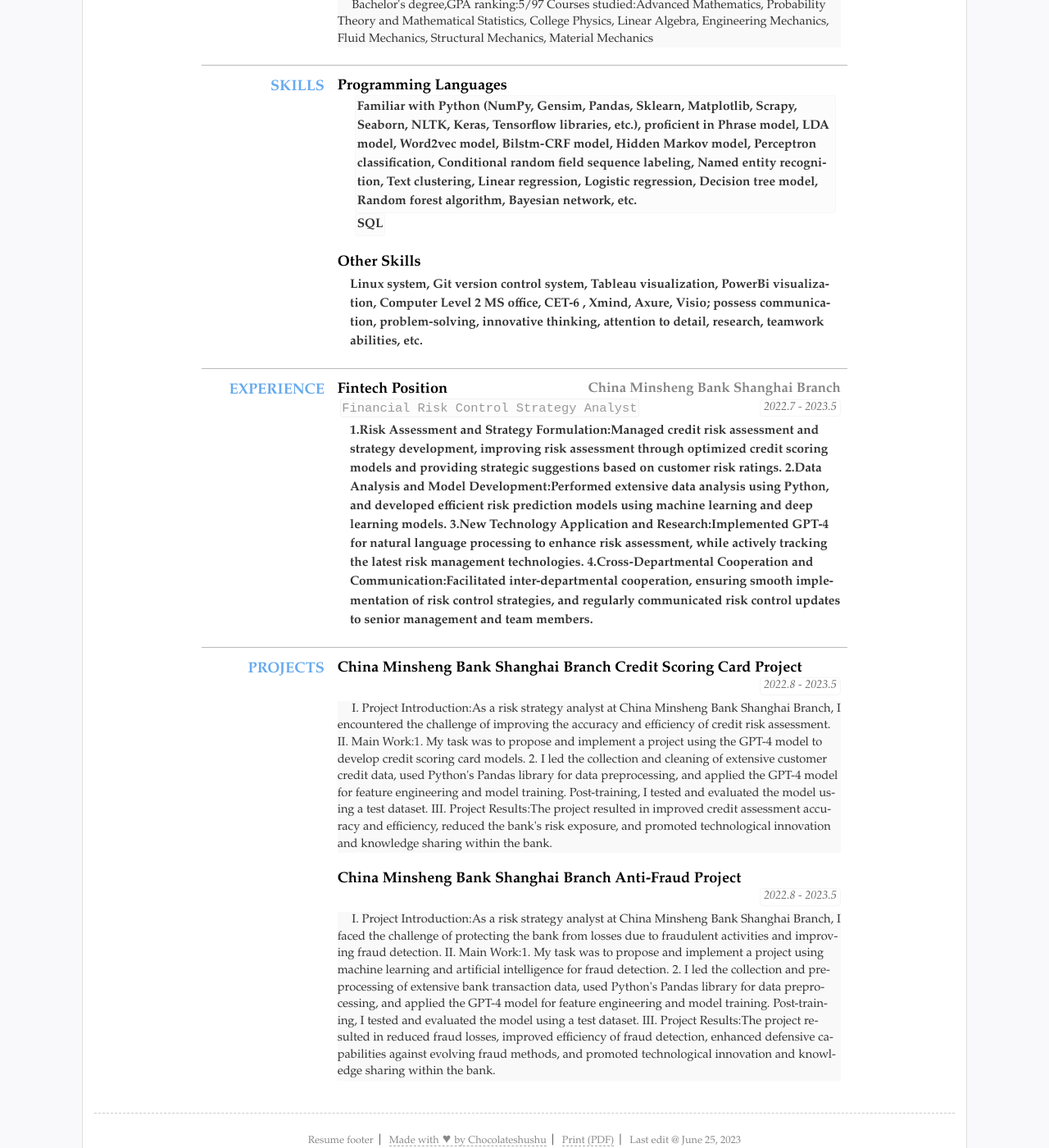
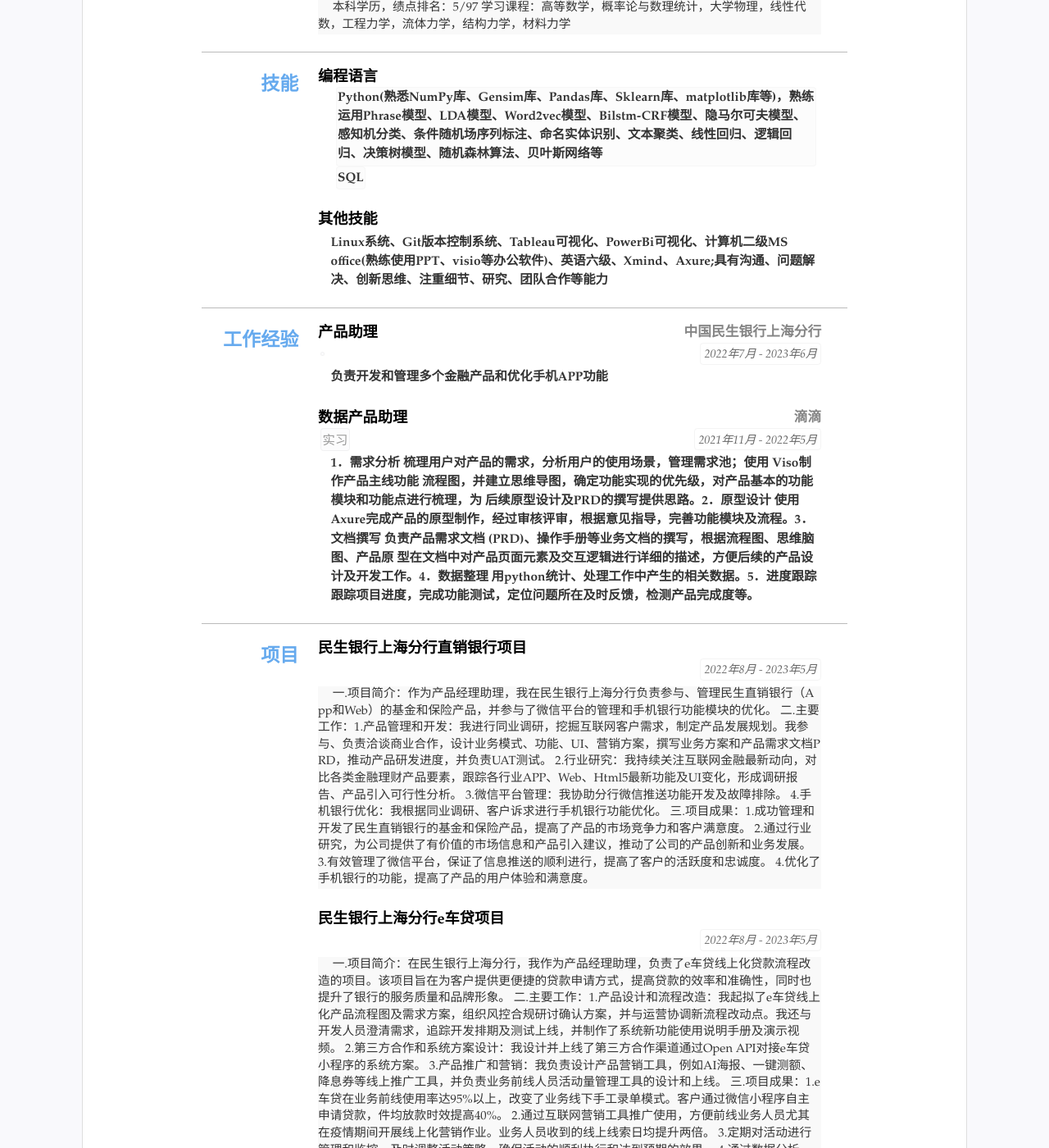
Before and after one commit to qiaokelishushu/CV, a Jekyll site: the page built from index.html, in a window 1280 px wide and 1400 px high, scrolled down 395 px. Shown: the whole window at 82% size. Built offline with Jekyll 4.4.1, drawn with Linux system fonts in a browser that asks for light colours; some of the changed text lies outside the part shown.

Commit message:
Update resume.yml
update PM

```diff
--- a/_data/resume.yml
+++ b/_data/resume.yml
@@ -1,16 +1,16 @@
 # 数据格式可以为 yaml(文件以.yml结尾) 或者json(文件以.json结尾)
 # 如果YAML格式的数据请先检查格式是否有误，可选检查工具 http://www.yamllint.com
 
-title: "Data Science"
-lang: "en" #语言设置 zh表示中文 en 表示英语
-name: "Chu Hee"
-jobtitle: "Data Analyst" #可空不显示
+title: "简历标题"
+lang: "zh" #语言设置 zh表示中文 en 表示英语
+name: "朱熙"
+jobtitle: "产品经理" #可空不显示
 
 
 #联系方式
 contact: #联系方式连接等3~5行
-- text: "coffeeforgithub@gmail.com" #文本内容
-  href: 'mailto:coffeeforgithub@gmail.com' #链接，无链接则空
+- text: "coffeechocolate@foxmail.com" #文本内容
+  href: 'mailto:coffeechocolate@foxmail.com' #链接，无链接则空
   icon: 'icons/email.svg' #图标 svg文件
 - text: "19392713532"
   href: 'tel:19392713532'
@@ -18,54 +18,65 @@ contact: #联系方式连接等3~5行
 # - text: "your-website.com"
 #   href: 'http://your-website.com'
 #   icon: 'icons/web.svg'
-- text: "qiaokelishushu"
-  href: 'https://github.com/qiaokelishushu'
-  icon: "icons/github.svg"
-  attr: 'target="_blank"' #新标签页打开
+# - text: "GitHubID"
+#   href: 'https://github.com/NewFuture'
+#   icon: "icons/github.svg"
+#   attr: 'target="_blank"' #新标签页打开
   # - text: "地址"
   #   icon: "icons/location.svg"
 
 #main下面是主体内容，类别条数不限
 main: #简历主要内容，
 - type: education #类别为ID
-  name: education #显示名称，空则使用type
+  name: 教育 #显示名称，空则使用type
   content: #内容基本格式 标题-副标题-日期-详细内容 (都允许空)
-  - title: Shanxi University of Finance and Economics
-    duration: "2020.9 - 2022.6"
-    sub: Information Science
-    detail: Master's degree,GPA ranking:2/38  Courses studied:Introduction to Database Systems, Python Programming, Data Mining, Theory and Technology of Information Retrieval, Information Security, Research on Library and Information Theory, Data Structures and Algorithms
-  - title: Jiangsu University Jingjiang College
-    duration: "2015.9 - 2019.6"
-    sub: Civil Engineering
-    detail: Bachelor's degree,GPA ranking:5/97 Courses studied:Advanced Mathematics, Probability Theory and Mathematical Statistics, College Physics, Linear Algebra, Engineering Mechanics, Fluid Mechanics, Structural Mechanics, Material Mechanics
+  - title: 山西财经大学
+    duration: "2020年9月 - 2022年6月"
+    sub: 信息资源管理
+    detail: 硕士研究生学历，绩点排名：2/38  学习课程：数据库系统概论，Python程序设计，数据挖掘，信息检索理论与技术，信息安全，数据结构与算法
+  - title: 江苏大学京江学院
+    duration: "2015年9月 - 2019年6月"
+    sub: 土木工程
+    detail: 本科学历，绩点排名：5/97  学习课程：高等数学，概率论与数理统计，大学物理，线性代数，工程力学，流体力学，结构力学，材料力学
 
 - type: skill
-  name: "Skills"
+  name: "技能"
   content:
-  - title: Programming Languages
+  - title: 编程语言
     items: #itmems 可以小块的方式显示
-    - Familiar with Python (NumPy, Gensim, Pandas, Sklearn, Matplotlib, Scrapy, Seaborn, NLTK, Keras, Tensorflow libraries, etc.), proficient in Phrase model, LDA model, Word2vec model, Bilstm-CRF model, Hidden Markov model, Perceptron classification, Conditional random field sequence labeling, Named entity recognition, Text clustering, Linear regression, Logistic regression, Decision tree model, Random forest algorithm, Bayesian network, etc.
+    - Python(熟悉NumPy库、Gensim库、Pandas库、Sklearn库、matplotlib库等)，熟练运用Phrase模型、LDA模型、Word2vec模型、Bilstm-CRF模型、隐马尔可夫模型、感知机分类、条件随机场序列标注、命名实体识别、文本聚类、线性回归、逻辑回归、决策树模型、随机森林算法、贝叶斯网络等
     - SQL
 #     - 语言3
-  - title: Other Skills
-    summary: Linux system, Git version control system, Tableau visualization, PowerBi visualization, Computer Level 2 MS office, CET-6 , Xmind, Axure, Visio; possess communication, problem-solving, innovative thinking, attention to detail, research, teamwork abilities, etc.
+  - title: 其他技能
+    summary: Linux系统、Git版本控制系统、Tableau可视化、PowerBi可视化、计算机二级MS office(熟练使用PPT、visio等办公软件)、英语六级、Xmind、Axure;具有沟通、问题解决、创新思维、注重细节、研究、团队合作等能力
 
 - type: experience
-  name: experience
+  name: 工作经验
   content:
-  - title: Fintech Position
-    sub: China Minsheng Bank Shanghai Branch
-    duration: "2022.7 - 2023.5"
+  - title: 产品助理
+    sub: 中国民生银行上海分行
+    duration: "2022年7月 - 2023年6月"
     tags:
-    - Financial Risk Control Strategy Analyst
-    summary: 1.Risk Assessment and Strategy Formulation:Managed credit risk assessment and strategy development, improving risk assessment through optimized credit scoring models and providing strategic suggestions based on customer risk ratings.
-             2.Data Analysis and Model Development:Performed extensive data analysis using Python, and developed efficient risk prediction models using machine learning and deep learning models.
-             3.New Technology Application and Research:Implemented GPT-4 for natural language processing to enhance risk assessment, while actively tracking the latest risk management technologies.
-             4.Cross-Departmental Cooperation and Communication:Facilitated inter-departmental cooperation, ensuring smooth implementation of risk control strategies, and regularly communicated risk control updates to senior management and team members.
-#      detail: 1.Risk assessment and strategyformation:Responsible for assessing the credit risk of individual and corporate clients and formulating corresponding risk control strategies. By establishing and optimizing credit scoring models, the accuracy and efficiency of risk assessment have been improved. At the same time, according to the risk rating of customers, provide strategic suggestions for credit business to help the bank make better decisions.
-#       2.Data analysis and model development:Use Python for a large amount of data analysis and processing work, including data cleaning, feature engineering, and data modeling. Using machine learning algorithms and deep learning models, such as random forests, logistic regression, neural networks, etc., to develop efficient risk prediction models.
-#       3.Application and research of new technologies:Introduced and implemented new technologies using GPT-4 for natural language processing to analyze customer text information and improve the effect of risk assessment. And actively track the latest risk management technologies and trends to provide new perspectives and ideas for the bank's risk control strategy.
-#       4.Cross-departmental cooperation and communication:Maintain close cooperation with the credit business department, IT department, and other relevant departments, coordinate the resources and needs of various departments, and ensure the smooth implementation of risk control strategies. At the same time, through regular reports and meetings, communicate the situation and progress of risk control to senior management and other team members.
+    -
+    summary:
+    - 负责开发和管理多个金融产品和优化手机APP功能
+
+  - title: 数据产品助理
+    sub: 滴滴
+    duration: "2021年11月 - 2022年5月"
+    tags:
+    - 实习
+    summary:
+    - 1．需求分析 梳理用户对产品的需求，分析用户的使用场景，管理需求池；使用 Viso制作产品主线功能
+         流程图，并建立思维导图，确定功能实现的优先级，对产品基本的功能模块和功能点进行梳理，为
+        后续原型设计及PRD的撰写提供思路。
+    - 2．原型设计 使用Axure完成产品的原型制作，经过审核评审，根据意见指导，完善功能模块及流程。
+    - 3．文档撰写 负责产品需求文档 (PRD)、操作手册等业务文档的撰写，根据流程图、思维脑图、产品原
+         型在文档中对产品页面元素及交互逻辑进行详细的描述，方便后续的产品设计及开发工作。
+    - 4．数据整理 用python统计、处理工作中产生的相关数据。
+    - 5．进度跟踪 跟踪项目进度，完成功能测试，定位问题所在及时反馈，检测产品完成度等。
+
+#     detail: 同时包含 summary和detail在Chrome，Safari(包括IOS)，Android和新版Firefox等会自动折叠，不支持折叠的浏览器和展开后表现一致
 #     # open: open
 #     #可以设置open默认展开
 #   - title: Job Title
@@ -77,22 +88,30 @@ main: #简历主要内容，
 #     detail: Details can be collapsed in Chrome Safari, Firefox, Opera and so on. Duis aute irure dolor in reprehenderit in voluptate velit esse cillum dolore eu fugiat nulla pariatur. Excepteur sint occaecat cupidatat non proident, sunt in culpa qui officia deserunt mollit anim id est laborum.
 
 - type: projects
-  name: Projects
+  name: 项目
   content:
-  - title: China Minsheng Bank Shanghai Branch Credit Scoring Card Project
-    duration: 2022.8 - 2023.5
-    detail: I. Project Introduction:As a risk strategy analyst at China Minsheng Bank Shanghai Branch, I encountered the challenge of improving the accuracy and efficiency of credit risk assessment.
-            II. Main Work:1. My task was to propose and implement a project using the GPT-4 model to develop credit scoring card models.
-                           2.  I led the collection and cleaning of extensive customer credit data, used Python's Pandas library for data preprocessing, and applied the GPT-4 model for feature engineering and model training. Post-training, I tested and evaluated the model using a test dataset.
-            III. Project Results:The project resulted in improved credit assessment accuracy and efficiency, reduced the bank's risk exposure, and promoted technological innovation and knowledge sharing within the bank.
+  - title: 民生银行上海分行直销银行项目
+    duration: 2022年8月 - 2023年5月
+    detail: 一.项目简介：作为产品经理助理，我在民生银行上海分行负责参与、管理民生直销银行（App和Web）的基金和保险产品，并参与了微信平台的管理和手机银行功能模块的优化。
+            二.主要工作：1.产品管理和开发：我进行同业调研，挖掘互联网客户需求，制定产品发展规划。我参与、负责洽谈商业合作，设计业务模式、功能、UI、营销方案，撰写业务方案和产品需求文档PRD，推动产品研发进度，并负责UAT测试。
+                     2.行业研究：我持续关注互联网金融最新动向，对比各类金融理财产品要素，跟踪各行业APP、Web、Html5最新功能及UI变化，形成调研报告、产品引入可行性分析。
+                     3.微信平台管理：我协助分行微信推送功能开发及故障排除。
+                     4.手机银行优化：我根据同业调研、客户诉求进行手机银行功能优化。
+            三.项目成果：1.成功管理和开发了民生直销银行的基金和保险产品，提高了产品的市场竞争力和客户满意度。
+                     2.通过行业研究，为公司提供了有价值的市场信息和产品引入建议，推动了公司的产品创新和业务发展。
+                     3.有效管理了微信平台，保证了信息推送的顺利进行，提高了客户的活跃度和忠诚度。
+                     4.优化了手机银行的功能，提高了产品的用户体验和满意度。
 
-  - title: China Minsheng Bank Shanghai Branch Anti-Fraud Project
-    duration: 2022.8 - 2023.5
-    detail: I. Project Introduction:As a risk strategy analyst at China Minsheng Bank Shanghai Branch, I faced the challenge of protecting the bank from losses due to fraudulent activities and improving fraud detection.
-            II. Main Work:1. My task was to propose and implement a project using machine learning and artificial intelligence for fraud detection.
-                           2. I led the collection and preprocessing of extensive bank transaction data, used Python's Pandas library for data preprocessing, and applied the GPT-4 model for feature engineering and model training. Post-training, I tested and evaluated the model using a test dataset.
-           III. Project Results:The project resulted in reduced fraud losses, improved efficiency of fraud detection, enhanced defensive capabilities against evolving fraud methods, and promoted technological innovation and knowledge sharing within the bank.
-
+  - title: 民生银行上海分行e车贷项目
+    duration: 2022年8月 - 2023年5月
+    detail: 一.项目简介：在民生银行上海分行，我作为产品经理助理，负责了e车贷线上化贷款流程改造的项目。该项目旨在为客户提供更便捷的贷款申请方式，提高贷款的效率和准确性，同时也提升了银行的服务质量和品牌形象。
+            二.主要工作：1.产品设计和流程改造：我起拟了e车贷线上化产品流程图及需求方案，组织风控合规研讨确认方案，并与运营协调新流程改动点。我还与开发人员澄清需求，追踪开发排期及测试上线，并制作了系统新功能使用说明手册及演示视频。
+                     2.第三方合作和系统方案设计：我设计并上线了第三方合作渠道通过Open API对接e车贷小程序的系统方案。
+                     3.产品推广和营销：我负责设计产品营销工具，例如AI海报、一键测额、降息券等线上推广工具，并负责业务前线人员活动量管理工具的设计和上线。
+            三.项目成果：1.e车贷在业务前线使用率达95%以上，改变了业务线下手工录单模式。客户通过微信小程序自主申请贷款，件均放款时效提高40%。
+                     2.通过互联网营销工具推广使用，方便前线业务人员尤其在疫情期间开展线上化营销作业。业务人员收到的线上线索日均提升两倍。
+                     3.定期对活动进行管理和监控，及时调整活动策略，确保活动的顺利执行和达到预期的效果。
+                     4.通过数据分析，收集了持卡人的消费习惯和行为数据，为后续活动的优化和银行业务决策提供了有价值的信息。
 
 #   - title: 基于机器学习的基金最大回撤恢复天数算法研究
 #     duration: 2022年12月 - 2023年1月
```
